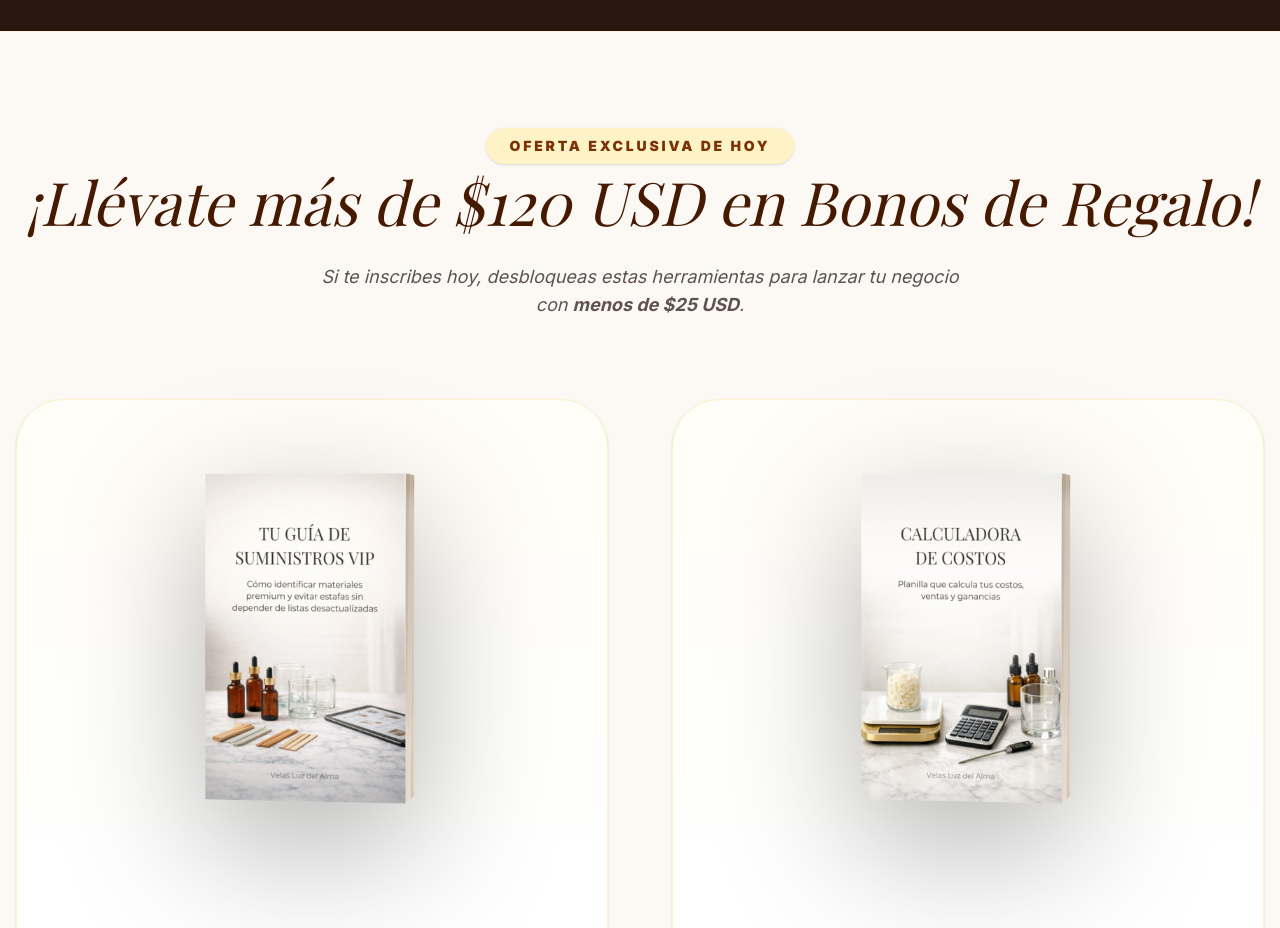
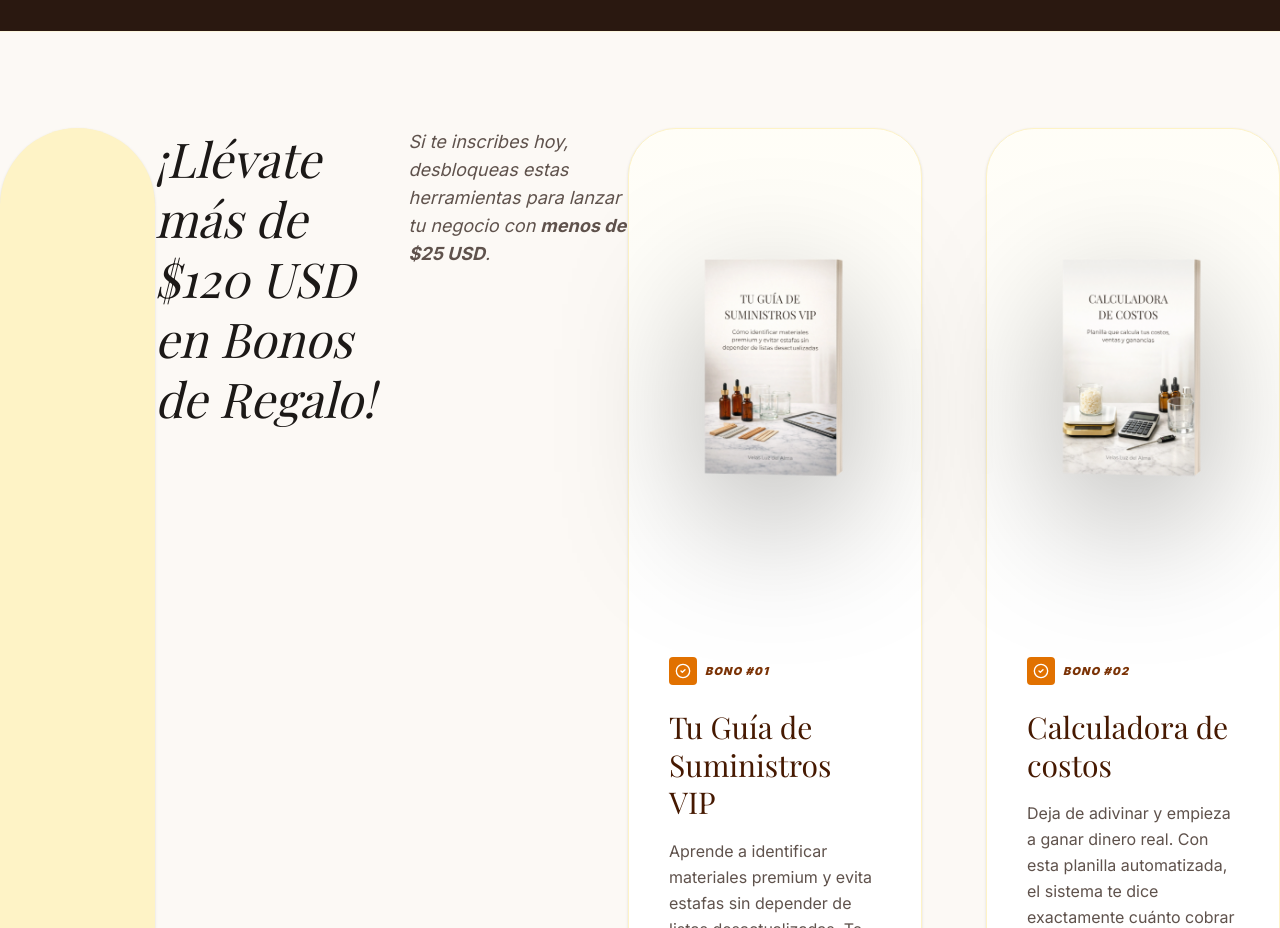
Before and after one commit to Javi-Chmara-Otto/landing-nueva-ebook, a Next.js app: page / in a window 1280 px wide. Shown: the part 10460-11388 px from the top of the page. Built offline with nearby package versions, Linux system fonts and the light colour scheme; a web font is replaced by a local one.

Commit message:
update seguimos

```diff
--- a/components/landing/bonus.tsx
+++ b/components/landing/bonus.tsx
@@ -48,14 +48,14 @@ export function Bonus() {
 
     return (
         <section className="py-24 bg-[#fcf9f5] border-y border-amber-100/50 overflow-hidden">
-            <div className="max-w-7xl mx-auto px-4 text-center">
+            <div className="mb-6 md:mb-8 flex justify-center">
                 <span className="inline-flex items-center justify-center bg-amber-100 text-amber-900
-                 text-[11px] md:text-sm font-black uppercase tracking-[0.2em]
-                 px-6 py-2 rounded-full shadow-sm">
-                    Oferta Exclusiva de Hoy
+                   text-[11px] md:text-sm font-black uppercase tracking-[0.2em]
+                   px-6 py-2 rounded-full shadow-sm">
+                    Oferta exclusiva de hoy
                 </span>
 
-                <h2 className="font-serif text-4xl md:text-6xl mb-6 text-amber-950 italic leading-tight">
+                <h2 className="font-serif text-3xl md:text-5xl text-stone-900 leading-tight italic">
                     ¡Llévate más de $120 USD en Bonos de Regalo!
                 </h2>
 
```
